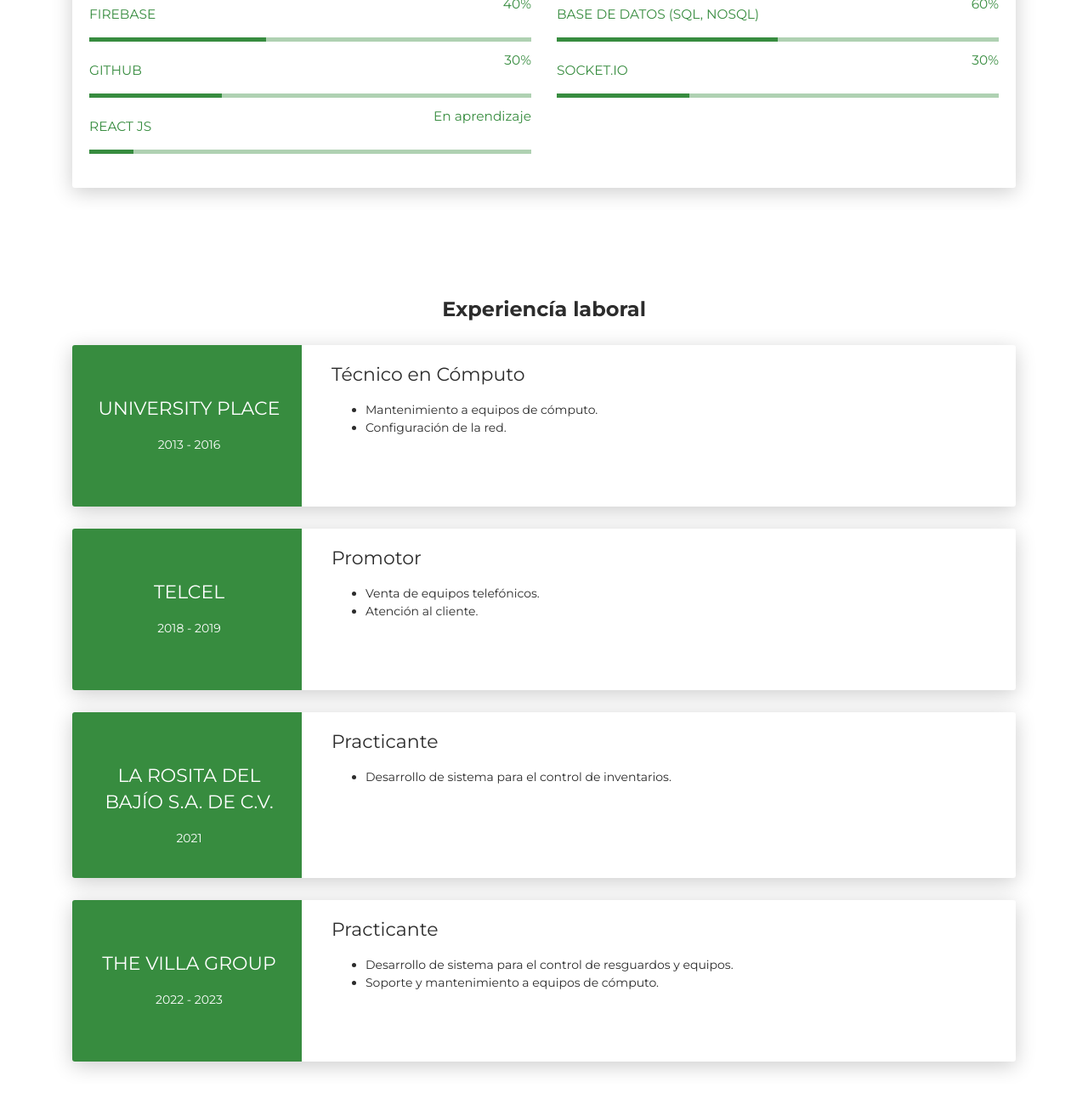
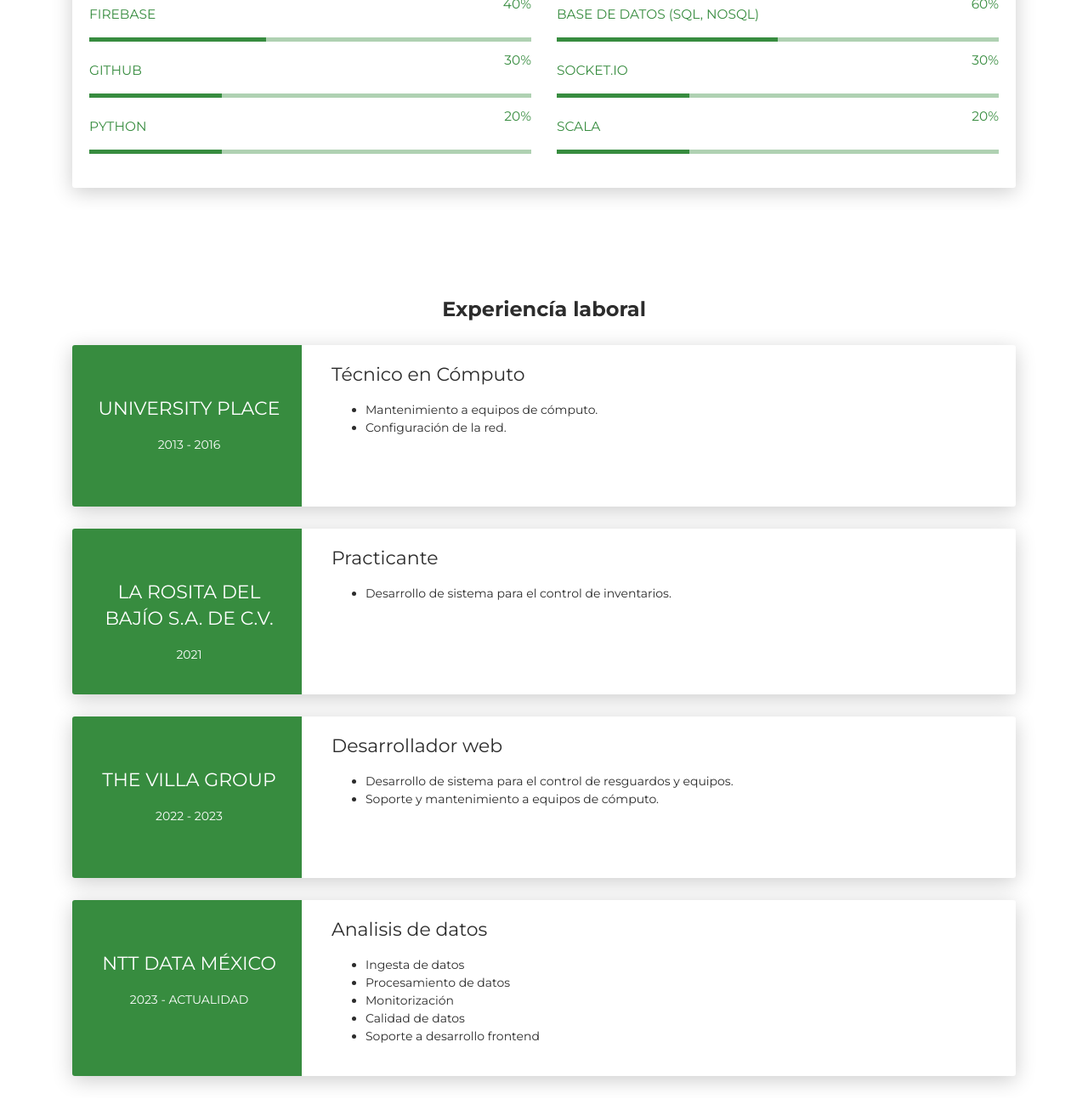
Before and after one commit to ferbarr/mi-cv-fernando.github.io, a plain HTML site: page index.html in a window 1280 px wide. Shown: the part 2254-3560 px from the top of the page at 85% size. Drawn offline with nearby package versions, Linux system fonts and the light colour scheme; no server answers.

Commit message:
Mensaje descriptivo de los cambios

```diff
--- a/index.html
+++ b/index.html
@@ -531,7 +531,7 @@
 
                   <div class="col-md-6">
                     <div class="progress-container progress-primary">
-                      <span class="progress-badge">React JS</span>
+                      <span class="progress-badge">Python</span>
                       <div class="progress">
                         <div
                           class="progress-bar progress-bar-primary"
@@ -542,12 +542,33 @@
                           aria-valuenow="60"
                           aria-valuemin="0"
                           aria-valuemax="100"
-                          style="width: 10%"
+                          style="width: 30%"
                         ></div>
-                        <span class="progress-value">En aprendizaje</span>
+                        <span class="progress-value">20%</span>
                       </div>
                     </div>
                   </div>
+
+                  <div class="col-md-6">
+                    <div class="progress-container progress-primary">
+                      <span class="progress-badge">Scala</span>
+                      <div class="progress">
+                        <div
+                          class="progress-bar progress-bar-primary"
+                          data-aos="progress-full"
+                          data-aos-offset="10"
+                          data-aos-duration="2000"
+                          role="progressbar"
+                          aria-valuenow="60"
+                          aria-valuemin="0"
+                          aria-valuemax="100"
+                          style="width: 30%"
+                        ></div>
+                        <span class="progress-value">20%</span>
+                      </div>
+                    </div>
+                  </div>
+
                 </div>
               </div>
             </div>
@@ -591,36 +612,7 @@
               </div>
             </div>
 
-            <div class="card">
-              <div class="row">
-                <div
-                  class="col-md-3 bg-primary"
-                  data-aos="fade-right"
-                  data-aos-offset="50"
-                  data-aos-duration="500"
-                >
-                  <div class="card-body cc-experience-header">
-                    <div class="h5">Telcel</div>
-                    <p>2018 - 2019</p>
-                  </div>
-                </div>
-                <div
-                  class="col-md-9"
-                  data-aos="fade-left"
-                  data-aos-offset="50"
-                  data-aos-duration="500"
-                >
-                  <div class="card-body">
-                    <div class="h5">Promotor</div>
 
-                    <ul>
-                      <li class="fw-normal">Venta de equipos telefónicos.</li>
-                      <li class="fw-normal">Atención al cliente.</li>
-                    </ul>
-                  </div>
-                </div>
-              </div>
-            </div>
 
             <div class="card">
               <div class="row">
@@ -674,7 +666,7 @@
                   data-aos-duration="500"
                 >
                   <div class="card-body">
-                    <div class="h5">Practicante</div>
+                    <div class="h5">Desarrollador web</div>
 
                     <ul>
                       <li class="fw-normal">
@@ -684,6 +676,55 @@
                       <li class="fw-normal">
                         Soporte y mantenimiento a equipos de cómputo.
                       </li>
+                    </ul>
+                  </div>
+                </div>
+              </div>
+            </div>
+
+
+            <div class="card">
+              <div class="row">
+                <div
+                  class="col-md-3 bg-primary"
+                  data-aos="fade-right"
+                  data-aos-offset="50"
+                  data-aos-duration="500"
+                >
+                  <div class="card-body cc-experience-header">
+                    <div class="h5">NTT Data México</div>
+                    <p>2023 - actualidad</p>
+                  </div>
+                </div>
+                <div
+                  class="col-md-9"
+                  data-aos="fade-left"
+                  data-aos-offset="50"
+                  data-aos-duration="500"
+                >
+                  <div class="card-body">
+                    <div class="h5">Analisis de datos</div>
+
+                    <ul>
+                      <li class="fw-normal">
+                        Ingesta de datos
+                      </li>
+                      <li class="fw-normal">
+                        Procesamiento de datos
+                      </li>
+                      <li class="fw-normal">
+                        Monitorización
+                      </li>
+
+                      <li class="fw-normal">
+                        Calidad de datos
+                      </li>
+
+                      <li class="fw-normal">
+                        Soporte a desarrollo frontend
+                      </li>
+
+
                     </ul>
                   </div>
                 </div>
```
